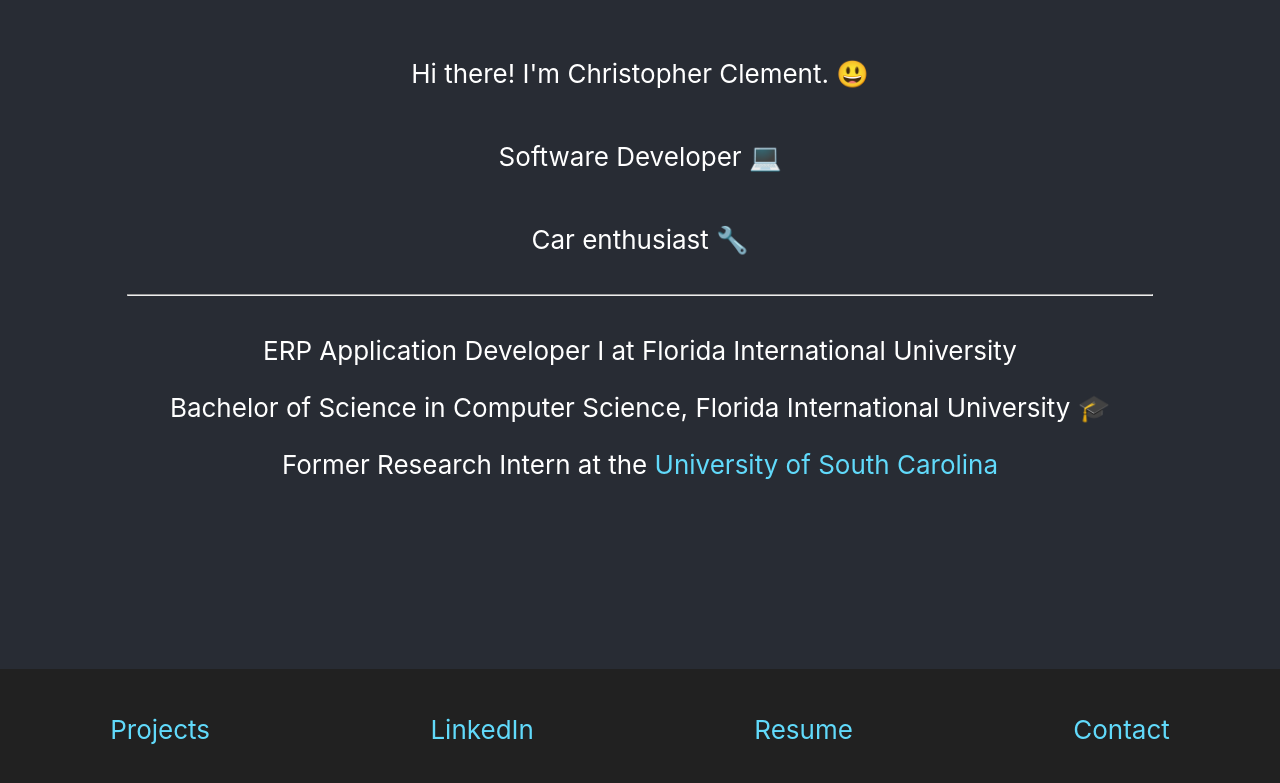
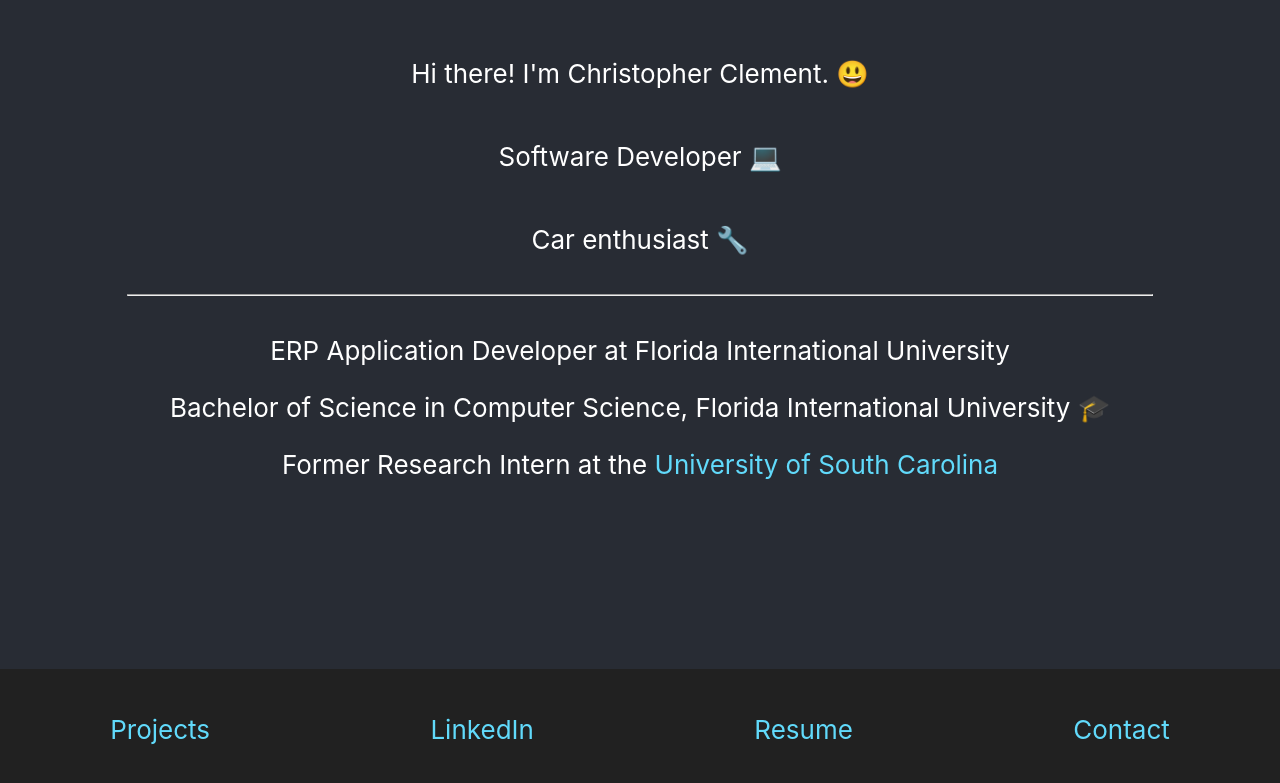
Before and after one commit to jclement92/jclement92.github.io, a React (Create React App) app: page / in a window 1280 px wide. Shown: the part 131-914 px from the top of the page. Built offline with nearby package versions, Linux system fonts and the light colour scheme.

Commit message:
Test change 2

```diff
--- a/src/App.js
+++ b/src/App.js
@@ -15,7 +15,7 @@
             <hr style={{ width: "80%", color: "white" }} />
 
             <div>
-              <p>ERP Application Developer I at Florida International University</p>
+              <p>ERP Application Developer at Florida International University</p>
               <p>Bachelor of Science in Computer Science, Florida International University <Emoji symbol="🎓" /> </p>
               <p>Former Research Intern at the <a className="App-link" href="https://www.sc.edu">University of South Carolina</a></p>
               {/* <p>Check me out at <a className="App-link" href="https://caescir.cs.fiu.edu/staff-members/christopher-clement/">CAESCIR FIU</a>!</p> */}
```
